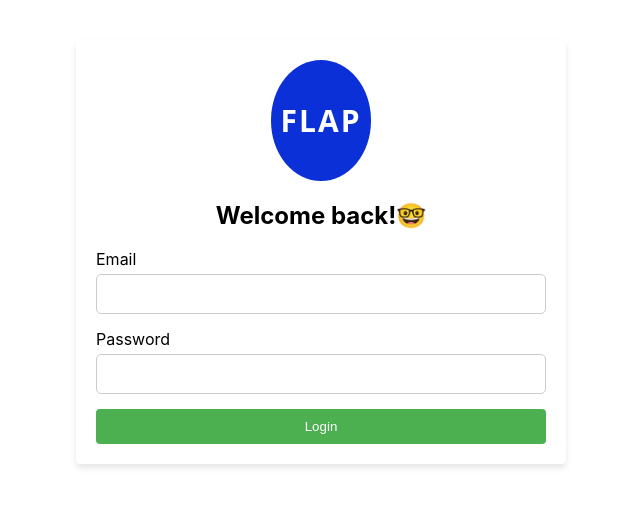
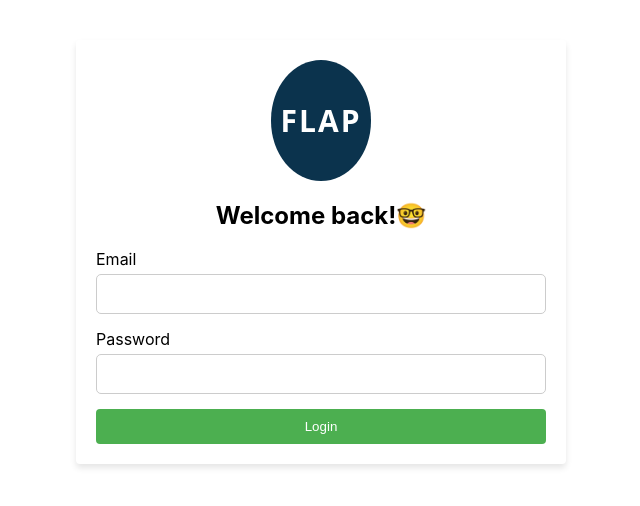
Before and after one commit to Ombito/Admin-dashboard, a React (Create React App) app: page /signin in a window 1280 px wide. Shown: the part 148-654 px from the top of the page, without its empty margins (319-959 px from the left). Built offline with nearby package versions, Linux system fonts and the light colour scheme; a web font is replaced by a local one; what @react-pdf/renderer would draw is missing.

Commit message:
Fix: signin

```diff
--- a/src/components/Signin/signin.css
+++ b/src/components/Signin/signin.css
@@ -25,7 +25,7 @@
   justify-content: center;
   border-radius: 50%;
   margin: auto;
-  background-color: #0b30d7;
+  background-color: #0B334D;
 }
 .brand-logo {
   width: 25px;
```
Also changed, not shown: 1 other file (tests, documents, lock files or other folders).
